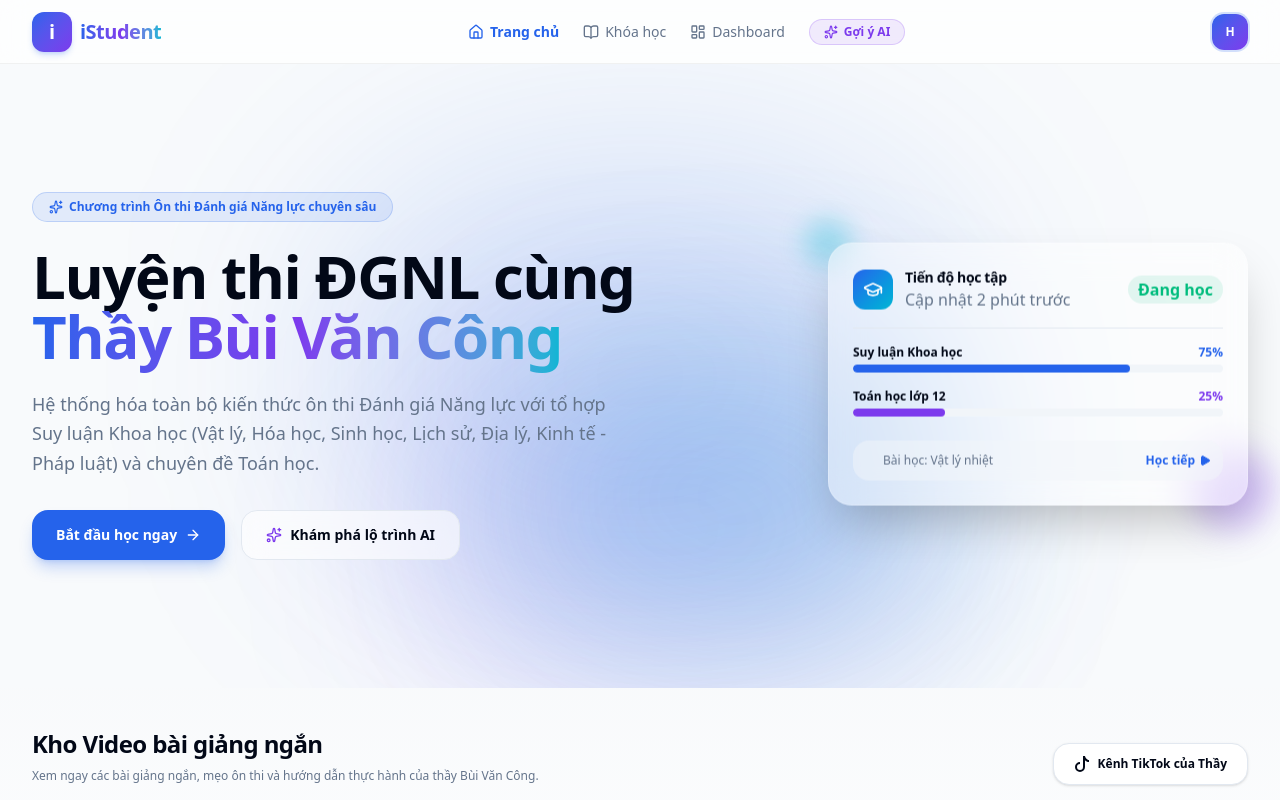
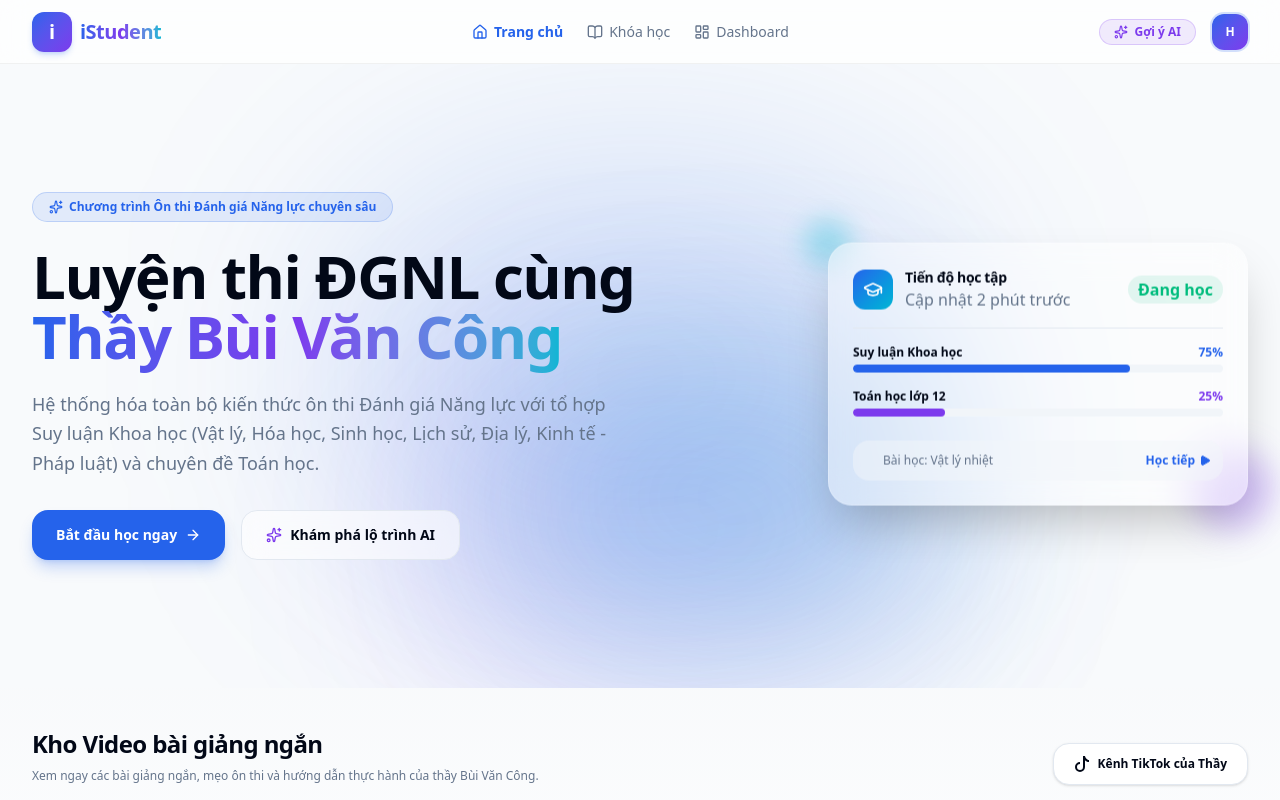
Before and after one commit to tomyrese/buivancong, a Next.js app: page / in a window 1280 px wide. Shown: the top 800 px of the page. Built offline with nearby package versions, Linux system fonts and the light colour scheme.

Commit message:
style: move Gợi ý AI shortcut to the right side of the navbar next to avatar

```diff
--- a/components/navbar.tsx
+++ b/components/navbar.tsx
@@ -112,7 +112,9 @@ export default function Navbar() {
                 Quản lý
               </Link>
             )}
+          </div>
 
+          <div className="hidden md:flex items-center gap-4">
             {/* AI Assistant shortcut */}
             <Link
               href="/courses?ai=true"
@@ -121,10 +123,6 @@ export default function Navbar() {
               <Sparkles className="h-3.5 w-3.5 text-secondary animate-pulse" />
               Gợi ý AI
             </Link>
-          </div>
-
-          {/* Right Section (User profile) */}
-          <div className="hidden md:flex items-center gap-4">
 
             {/* Profile Dropdown */}
             {user ? (
```
